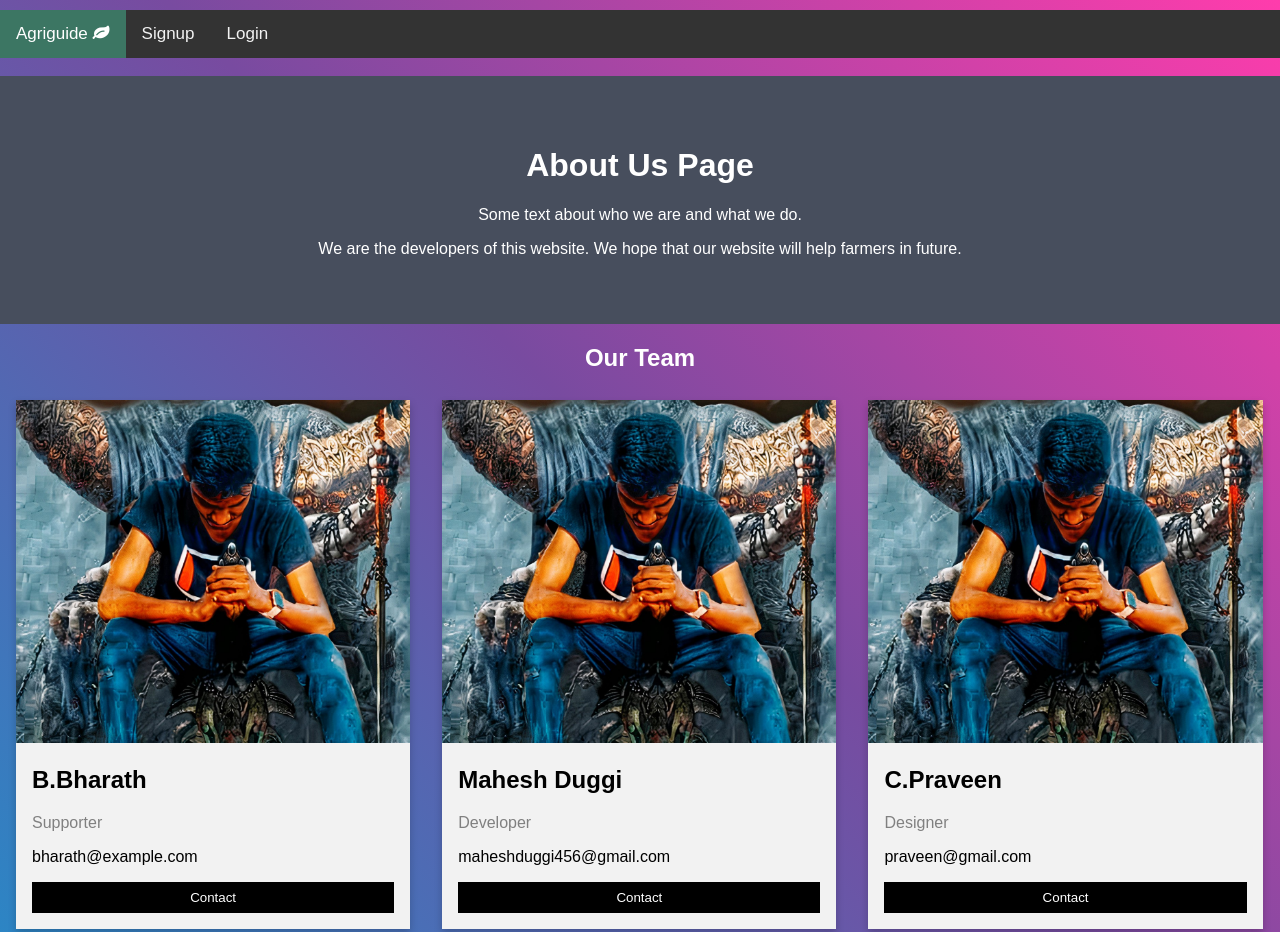
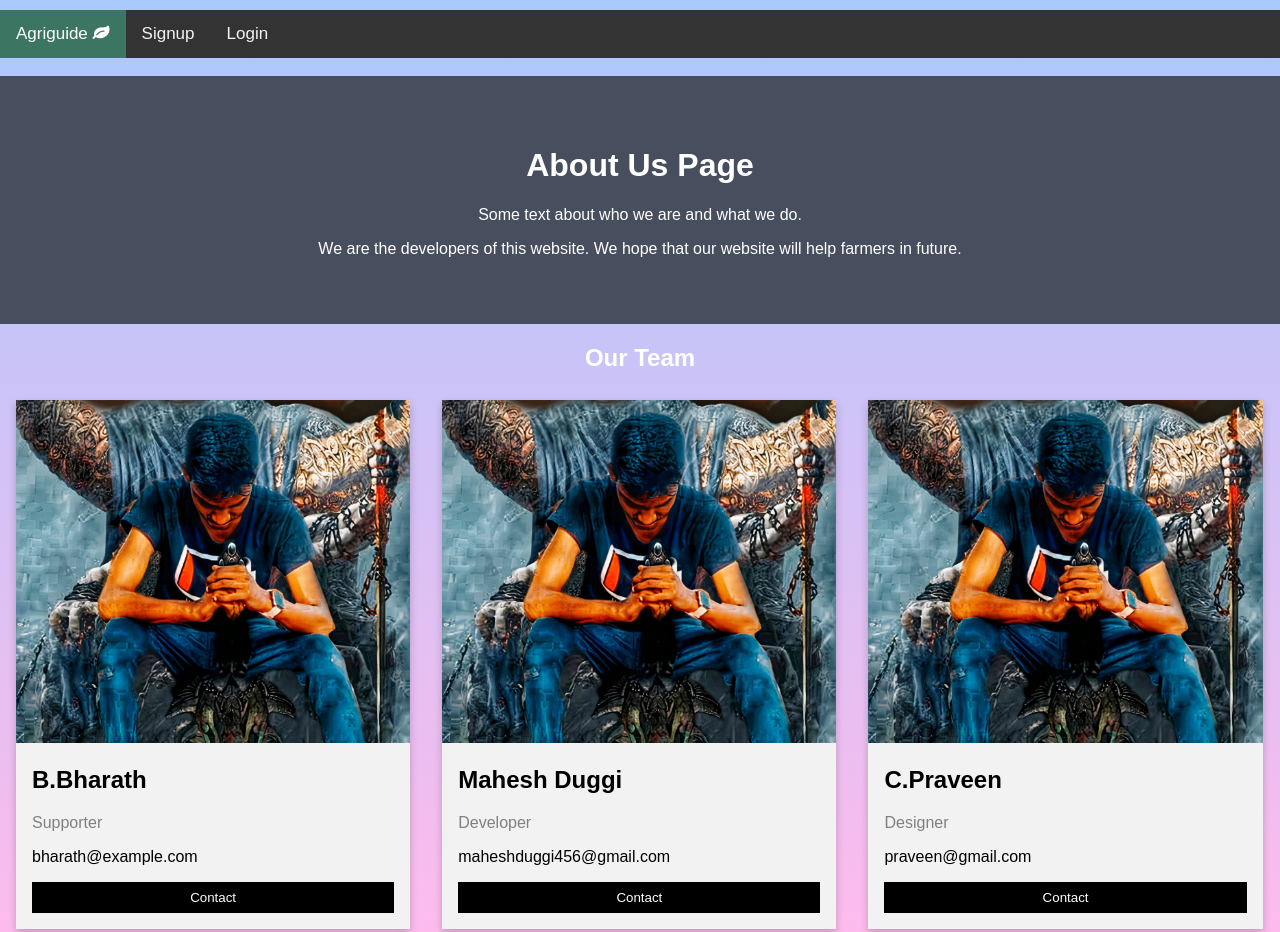
Before and after one commit to mahe141/project, a plain HTML site: page contact.html in a window 1280 px wide. Shown: the top 932 px of the page. Drawn offline with Linux system fonts and the light colour scheme.

Commit message:
Update contact.html

```diff
--- a/contact.html
+++ b/contact.html
@@ -134,8 +134,9 @@
 
 
     </head>
-    <body style="background-color: #FF3CAC;
-background-image: linear-gradient(225deg, #FF3CAC 0%, #784BA0 50%, #2B86C5 100%);
+    <body style="background-color: #A9C9FF;
+background-image: linear-gradient(180deg, #A9C9FF 0%, #FFBBEC 100%);
+
 ">
 
         <div class="topnav" id="myTopnav" style="margin-top:10px;">
```
